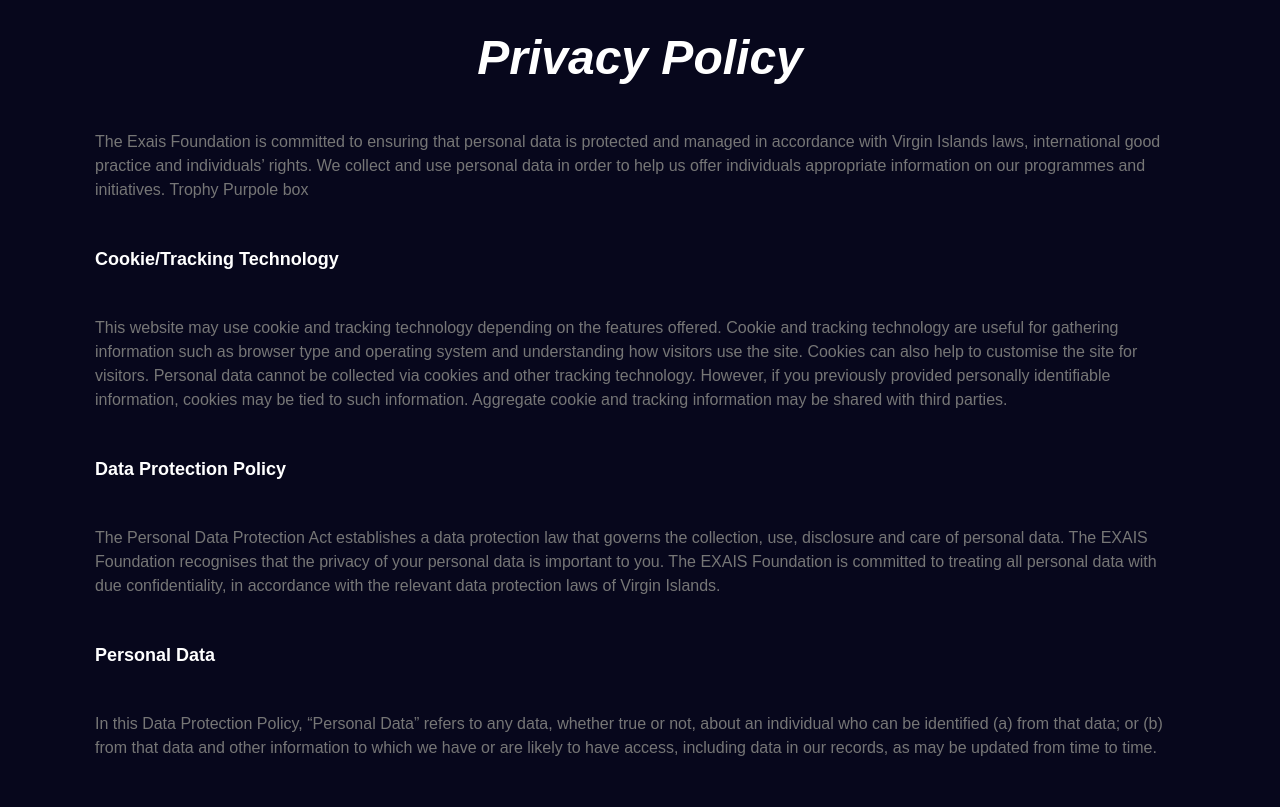
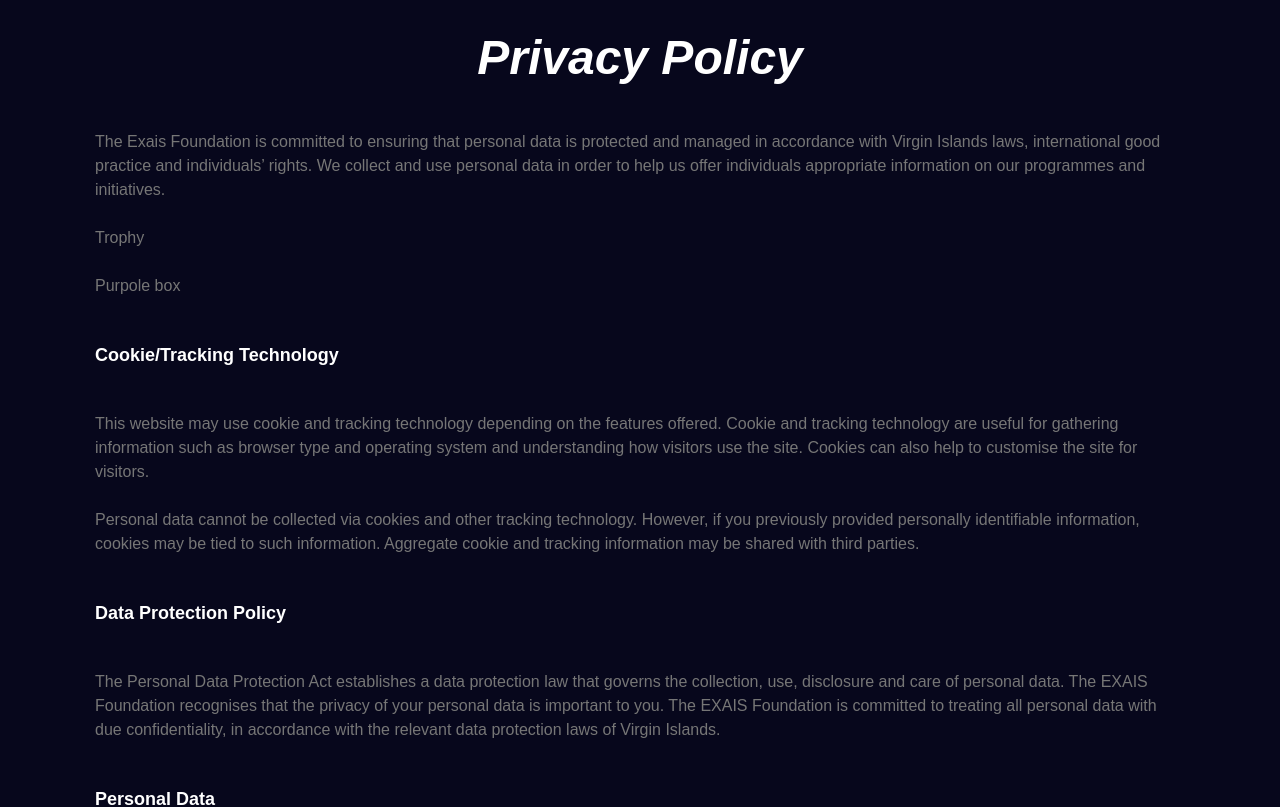
Before and after one commit to ciela0426/exais-foundation, a React (Create React App) app: page /privacypolicy in a window 1280 px wide. Shown: the part 380-1187 px from the top of the page. Built offline with nearby package versions, Linux system fonts and the light colour scheme; a web font is replaced by a local one.

Commit message:
[fix] footer & privacy policy & language pack fix

```diff
--- a/src/components/Footer.js
+++ b/src/components/Footer.js
@@ -38,6 +38,7 @@
                     <div className="footer_box1_inner">
                         <Link
                             onClick={() => {
+                                window.scrollTo(0, 0);
                                 setStatus("Privacy Policy");
                             }}
                             to={"/privacypolicy"}
--- a/src/locales/en.json
+++ b/src/locales/en.json
@@ -114,7 +114,7 @@
     "pp_content2_subtitle3" : "Personal Data",
     "pp_content2_subdescription3" : "In this Data Protection Policy, “Personal Data” refers to any data, whether true or not, about an individual who can be identified (a) from that data; or (b) from that data and other information to which we have or are likely to have access, including data in our records, as may be updated from time to time.",
     "pp_content2_subtitle4" : "Collection, Usage and Disclosure of Personal Data",
-    "pp_content2_subdescription" : "When asking for your personal data, the EXAIS Foundation is committed to the following:\n\nExplaining why we need personal data and only asking for the information we need\n\nProtecting the data we are given and making sure that only those who need access are able to do so Only sharing the data within the EXAIS Foundation and with other organizations where such sharing is necessary and where we have your consent",
+    "pp_content2_subdescription4" : "When asking for your personal data, the EXAIS Foundation is committed to the following:\n\nExplaining why we need personal data and only asking for the information we need\n\nProtecting the data we are given and making sure that only those who need access are able to do so Only sharing the data within the EXAIS Foundation and with other organizations where such sharing is necessary and where we have your consent",
     "pp_content2_subtitle5" : "Collection",
     "pp_content2_subdescription5" : "The EXAIS Foundation collects your personal data in the following ways:\n\nWhen you sign in on our websites\nWhen you subscribe to our newsletters or magazine\nWhen you participate in our marketing campaigns, events and programmes\nWhen you register for our events or programmes\nWhen you submit your resume for job applications\nWhen you contact us to share your stories\nWhen you provide us with your name cards at events, campaigns and meetings\nDistribution of Personal Data\nThe EXAIS Foundation may share personal data with governmental agencies or other companies assisting us in fraud prevention or investigation. The EXAIS Foundation may do so when: (1) permitted or required by law; or, (2) trying to protect against or prevent actual or potential fraud or unauthorized transactions; or, (3) investigating fraud which has already taken place. The personal data is not provided to these companies for marketing purposes.",
     "pp_content2_subtitle6" : "Usage",
--- a/src/locales/ko.json
+++ b/src/locales/ko.json
@@ -114,7 +114,7 @@
     "pp_content2_subtitle3" : "Personal Data",
     "pp_content2_subdescription3" : "In this Data Protection Policy, “Personal Data” refers to any data, whether true or not, about an individual who can be identified (a) from that data; or (b) from that data and other information to which we have or are likely to have access, including data in our records, as may be updated from time to time.",
     "pp_content2_subtitle4" : "Collection, Usage and Disclosure of Personal Data",
-    "pp_content2_subdescription" : "When asking for your personal data, the EXAIS Foundation is committed to the following:\n\nExplaining why we need personal data and only asking for the information we need\n\nProtecting the data we are given and making sure that only those who need access are able to do so Only sharing the data within the EXAIS Foundation and with other organizations where such sharing is necessary and where we have your consent",
+    "pp_content2_subdescription4" : "When asking for your personal data, the EXAIS Foundation is committed to the following:\n\nExplaining why we need personal data and only asking for the information we need\n\nProtecting the data we are given and making sure that only those who need access are able to do so Only sharing the data within the EXAIS Foundation and with other organizations where such sharing is necessary and where we have your consent",
     "pp_content2_subtitle5" : "Collection",
     "pp_content2_subdescription5" : "The EXAIS Foundation collects your personal data in the following ways:\n\nWhen you sign in on our websites\nWhen you subscribe to our newsletters or magazine\nWhen you participate in our marketing campaigns, events and programmes\nWhen you register for our events or programmes\nWhen you submit your resume for job applications\nWhen you contact us to share your stories\nWhen you provide us with your name cards at events, campaigns and meetings\nDistribution of Personal Data\nThe EXAIS Foundation may share personal data with governmental agencies or other companies assisting us in fraud prevention or investigation. The EXAIS Foundation may do so when: (1) permitted or required by law; or, (2) trying to protect against or prevent actual or potential fraud or unauthorized transactions; or, (3) investigating fraud which has already taken place. The personal data is not provided to these companies for marketing purposes.",
     "pp_content2_subtitle6" : "Usage",
--- a/src/pages/PrivacyPolicy.js
+++ b/src/pages/PrivacyPolicy.js
@@ -10,8 +10,16 @@
         <div className="pp_container">
             <div className="content1"></div>
             <div className="content2">
-                <p className="title">{t('pp_content2_title')}</p>
-                <p className="description">
+                <p
+                    className="title"
+                    data-aos="fade-up"
+                    data-aos-duration="1000"
+                >{t('pp_content2_title')}</p>
+                <p
+                    className="description"
+                    data-aos="fade-up"
+                    data-aos-duration="1000"
+                >
                     {t('pp_content2_description')}
                     <span className="highlight">{t('pp_content2_subtitle1')}</span>
                     {t('pp_content2_subdescription1')}
--- a/src/scss/privacyPolicy.scss
+++ b/src/scss/privacyPolicy.scss
@@ -37,7 +37,7 @@
             @include transition(font-size 2s);
         }
         > .description {
-            white-space: normal;
+            white-space: pre-line;
             font-size: 16px;
             font-weight: 400px;
             line-height: 24px;
--- a/src/scss/reset.css
+++ b/src/scss/reset.css
@@ -36,7 +36,7 @@
 }
 body {
 	background: #07071C;
-	white-space: pre;
+	white-space: pre-line;
 	box-sizing: border-box;
 }
 ol, ul, li {
```
